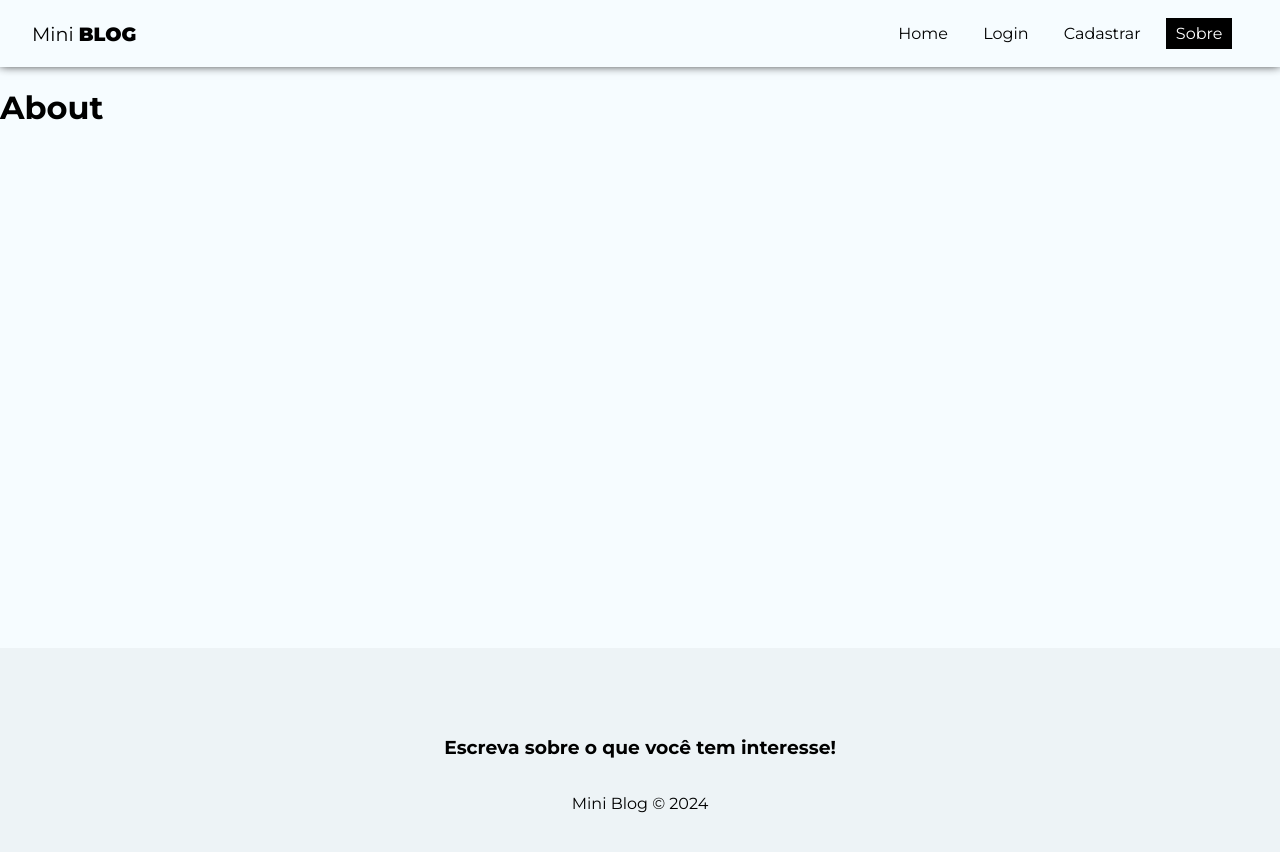
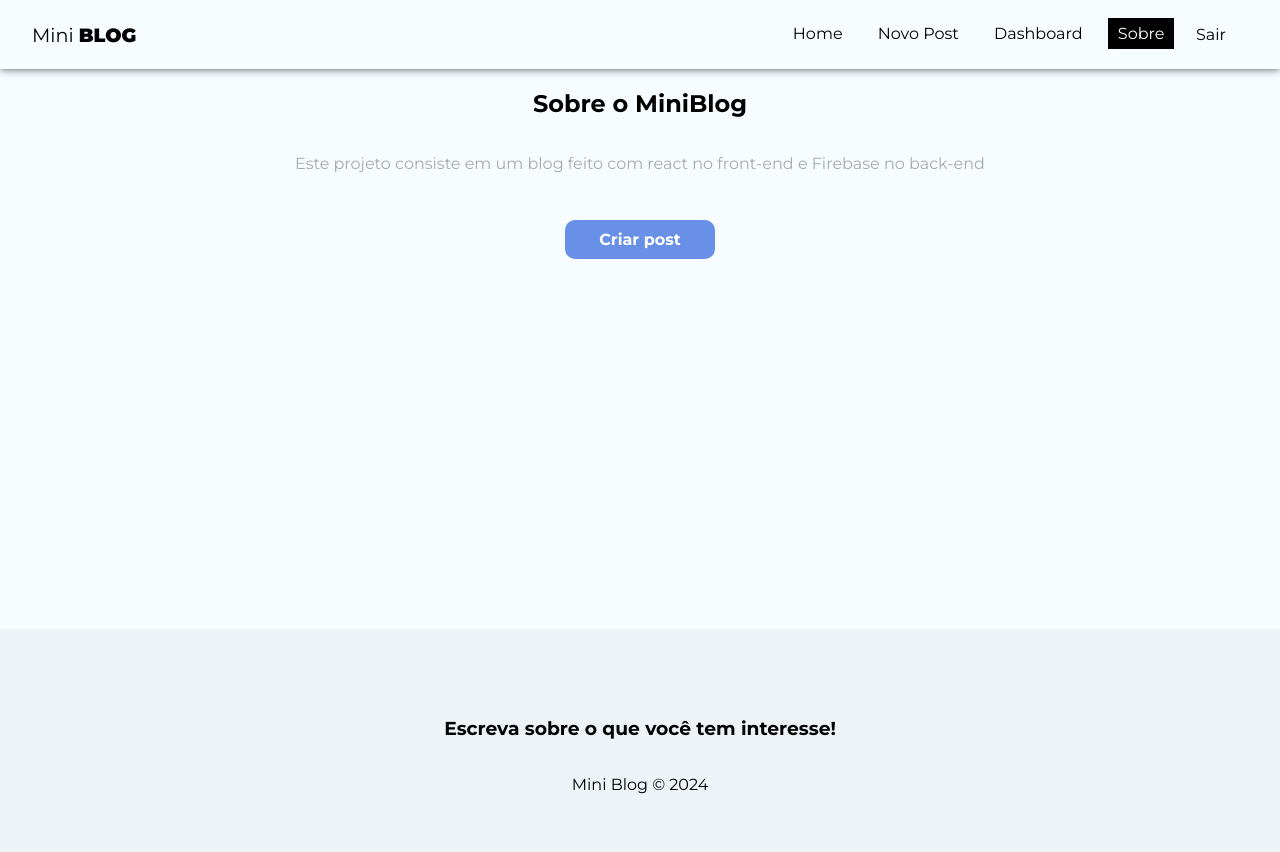
Before and after one commit to DineiSG/miniblog, a React (Create React App) app: page /about in a window 1280 px wide. Shown: the top 852 px of the page. Built offline with nearby package versions, Linux system fonts and the light colour scheme; no server answers; sample sign-in values are in the browser's storage.

Commit message:
Concluido a função de logout

```diff
--- a/src/App.js
+++ b/src/App.js
@@ -57,10 +57,13 @@
           {/*Criando as rotas das páginas */}
           <Route path="/home" element={<Home/>}></Route>
           <Route path='/about' element={<About/>}></Route>
-          <Route path="/login" element={<Login/>}></Route>
-          <Route path='/register' element={<Register/>}></Route>
-          <Route path='/dashboard' element={<Dashboard/>}></Route>
-          <Route path='/posts/create'element={<CreatePost/>}></Route>
+          {/*Bloqueando a rota de um usuario nao logado e redirecionando para a home*/}
+          <Route path="/login" element={!user ? <Login/>:<Navigate to="/"/>}></Route>
+          {/*Bloqueando rota de um usuario nao registrado e redirecionadio para a home */}
+          <Route path='/register' element={!user ? <Register/>:<Navigate to="/"/>}></Route>
+
+          <Route path='/dashboard' element={user ? <Dashboard/>:<Navigate to="/login"/>}></Route>
+          <Route path='/posts/create'element={user ? <CreatePost/>:<Navigate to="/login"/>}></Route>
         </Routes>
       </div>
       <Footer />
--- a/src/components/Navbar.js
+++ b/src/components/Navbar.js
@@ -12,8 +12,8 @@
 
 
 const Navbar = () => {
-    const {user} = useAuthValue()
-
+    const user = useAuthValue()
+    const {logout} =useAuthentication()
 
   return (
    <nav className={styles.navbar}>
@@ -41,6 +41,7 @@
                 </li>
             </>
         )}
+        {/*Se tiver usuario logado esses links aparecerao */}
         {user &&(
               <>
               <li>
@@ -60,6 +61,12 @@
                 Sobre
             </NavLink>
         </li>
+        {/*Caso o usuario esteja logado irá aparecer o botao de Sair */}
+        {user &&(
+            <li>
+                <button onClick={logout}>Sair</button>
+            </li>
+        )}
     </ul>
    </nav>
   )
--- a/src/hooks/useAuthentication.js
+++ b/src/hooks/useAuthentication.js
@@ -65,6 +65,13 @@
 
     }
 
+    //Função de logout
+    const logout = ()=>{
+        checkIfIsCancelled()
+
+        signOut(auth)
+    }
+
     //Esse useEffect tem a função de evitar o memory leak
     useEffect(()=>{
         return() => setCancelled(true)
@@ -75,6 +82,7 @@
         createUser,
         error,
         loading,
+        logout
     }
 
 
--- a/src/pages/About/About.js
+++ b/src/pages/About/About.js
@@ -1,10 +1,15 @@
 //Importando o css
+import { Link } from 'react-router-dom'
 import styles from './About.module.css'
 
 const About = () => {
   return (
-    <div>
-      <h1>About</h1>
+    <div className={styles.about} >
+      <h2>Sobre o Mini<span>Blog</span></h2>
+      <p>Este projeto consiste em um blog feito com react no front-end e Firebase no back-end</p>
+      <Link to="/post/create" className='btn'>
+        Criar post
+      </Link>
     </div>
   )
 }
--- a/src/pages/About/About.module.css
+++ b/src/pages/About/About.module.css
@@ -0,0 +1,17 @@
+.about{
+    text-align: center;
+    display: flex;
+    flex-direction: column;
+    align-items: center;
+}
+
+.about p{
+    color:#aaa;
+    margin-bottom: 2em;
+}
+
+.about a{
+    display: block;
+    margin-top: 15px;
+    padding: 10px 15px;
+}
```
